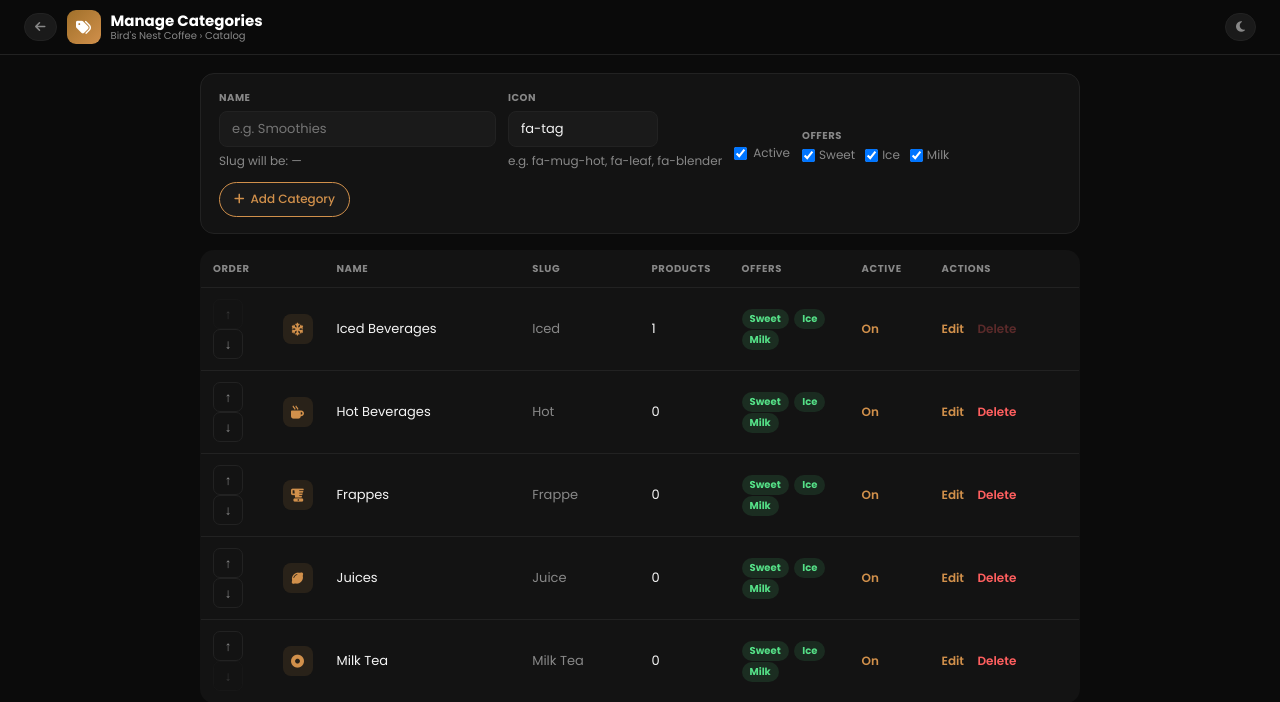
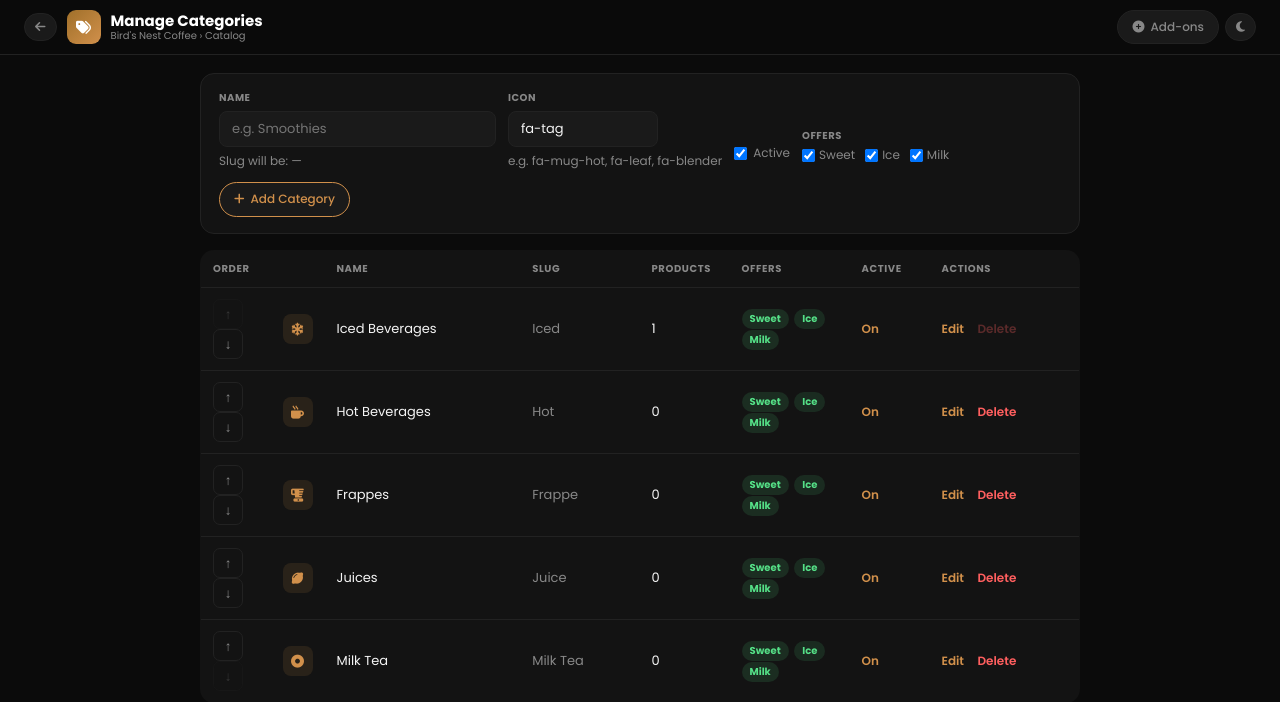
Before and after one commit to PhengTysokun/CafeProject, a PHP site: page /notify/manage_categories.php in a window 1280 px wide. Shown: the top 702 px of the page. Run offline with PHP 8.4, Linux system fonts and the light colour scheme; the visitor is signed in with stand-in values (Sample User, id 1); tables that the repository leaves empty or names only in its code hold one stand-in row (values such as "Sample post"); data that the repository does not hold is empty.

Commit message:
feat(catalog): cross-link Manage Categories <-> Manage Add-ons in topbars
The two catalog-config pages had no link between them; add-ons was only
reachable from the Products page. Add reciprocal topbar links.

Co-Authored-By: Claude Opus 4.8 <noreply@anthropic.com>

```diff
--- a/manage_addons.php
+++ b/manage_addons.php
@@ -168,6 +168,7 @@ body { font-family:'Poppins',sans-serif; background:var(--bg); color:var(--text)
         <span class="brand-sub">Bird's Nest Coffee &rsaquo; Catalog</span>
     </div>
     <div class="topbar-right">
+        <a href="manage_categories.php" class="btn-nav"><i class="fa-solid fa-tags"></i> Categories</a>
         <button class="btn-nav icon-only" onclick="toggleTheme()" title="Toggle theme"><i class="fa-solid fa-moon" id="themeIcon"></i></button>
     </div>
 </div>
--- a/manage_categories.php
+++ b/manage_categories.php
@@ -195,6 +195,7 @@ body { font-family:'Poppins',sans-serif; background:var(--bg); color:var(--text)
         <span class="brand-sub">Bird's Nest Coffee &rsaquo; Catalog</span>
     </div>
     <div class="topbar-right">
+        <a href="manage_addons.php" class="btn-nav"><i class="fa-solid fa-plus-circle"></i> Add-ons</a>
         <button class="btn-nav icon-only" onclick="toggleTheme()" title="Toggle theme"><i class="fa-solid fa-moon" id="themeIcon"></i></button>
     </div>
 </div>
```
